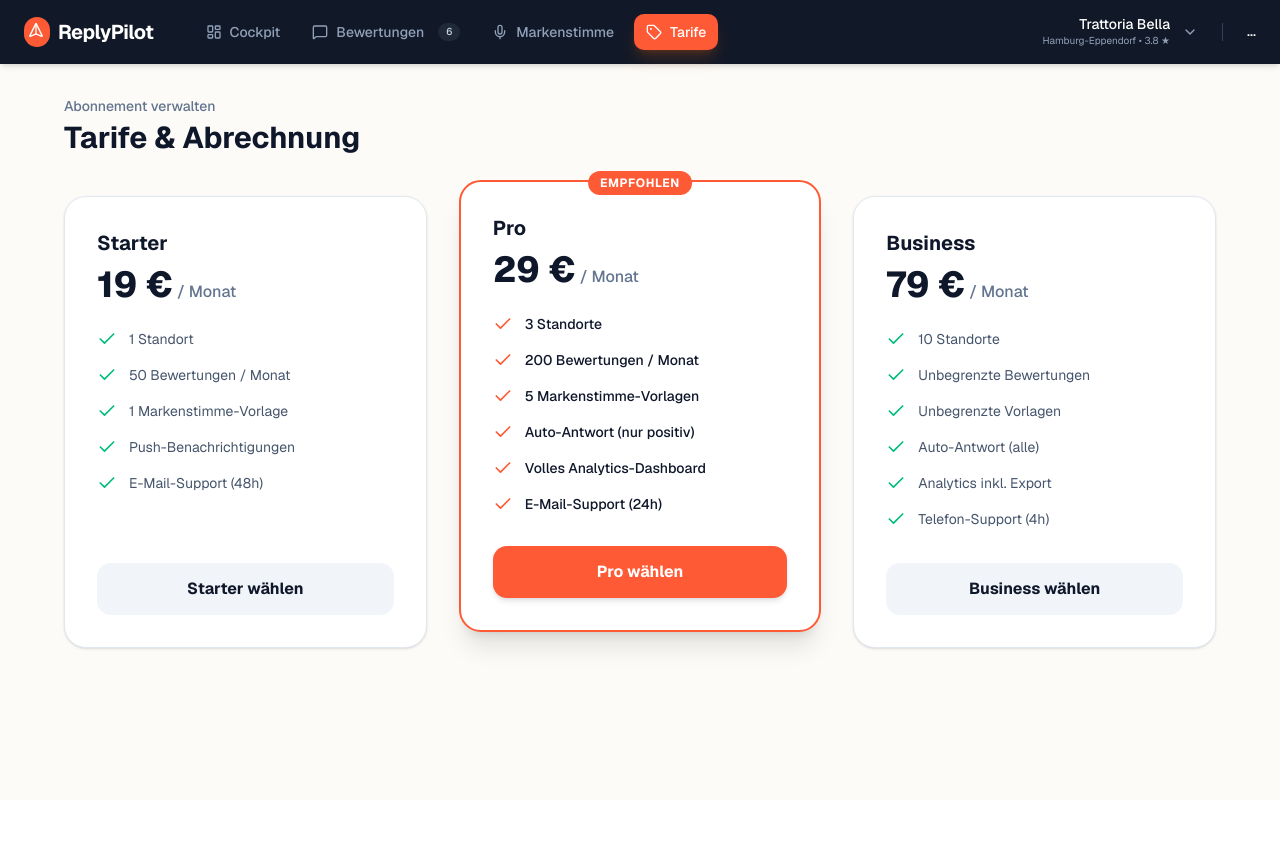
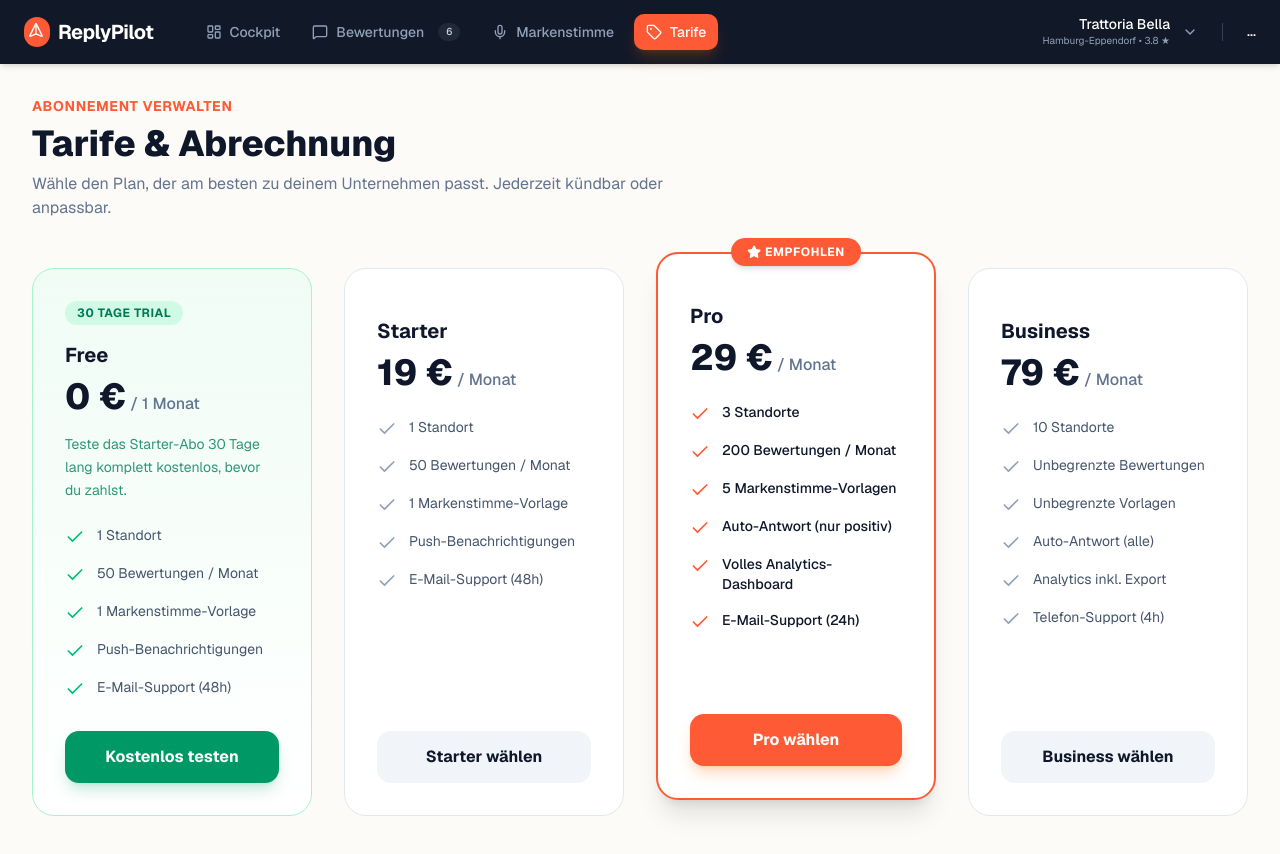
Before and after one commit to MalikParvez1/ReplyPilot, a Next.js app: page /dashboard/tarife in a window 1280 px wide. Shown: the top 854 px of the page. Before the commit the page ends 800 px from the top, so only its background shows below. Built offline with nearby package versions, Linux system fonts and the light colour scheme; no server answers.

Commit message:
add tarife page

```diff
--- a/app/dashboard/tarife/page.tsx
+++ b/app/dashboard/tarife/page.tsx
@@ -1,30 +1,38 @@
 "use client";
 
-import { useState } from "react";
-import { Check, Loader2 } from "lucide-react";
+import { useState, useEffect } from "react";
+import { Check, Loader2, Star } from "lucide-react";
 import { useAuth } from "@clerk/nextjs";
 
-// Hier trägst du später deine echten Preis-IDs aus dem Stripe-Dashboard ein!
-// (Format: price_1OaXyz...)
 const STRIPE_PRICE_IDS = {
-  starter: process.env.STRIPE_STARTER_ID,
-  pro: process.env.STRIPE_PRO_ID,
-  business: process.env.STRIPE_BUSINESS_ID
+  free: process.env.NEXT_PUBLIC_STRIPE_FREE_ID,
+  starter: process.env.NEXT_PUBLIC_STRIPE_STARTER_ID,
+  pro: process.env.NEXT_PUBLIC_STRIPE_PRO_ID,
+  business: process.env.NEXT_PUBLIC_STRIPE_BUSINESS_ID,
 };
-
-
-
-
-
 
 export default function TarifePage() {
   const { userId } = useAuth();
   const [loadingPriceId, setLoadingPriceId] = useState<string | null>(null);
+  const [isMounted, setIsMounted] = useState(false);
 
-    const handleSubscribe = async (priceId: string) => {
-      // Sicherheitsabfrage: Wenn der Nutzer nicht eingeloggt ist, breche ab
+  // MOCK: Hier würdest du später aus deiner Datenbank abfragen, welchen Tarif der Nutzer hat.
+  // Zum Testen kannst du hier z.B. STRIPE_PRICE_IDS.starter eintragen, um zu sehen wie es aussieht!
+  const currentPlanId: string | null = null;
+
+  useEffect(() => {
+    // eslint-disable-next-line react-hooks/set-state-in-effect
+    setIsMounted(true);
+  }, []);
+
+  const handleSubscribe = async (priceId?: string, trialPeriodDays?: number) => {
     if (!userId) {
       console.error("Nur eingeloggte Nutzer können einen Tarif wählen.");
+      return;
+    }
+
+    if (!priceId) {
+      console.error("Keine Stripe-Preis-ID konfiguriert.");
       return;
     }
 
@@ -34,12 +42,11 @@ export default function TarifePage() {
       const response = await fetch("/api/stripe/checkout", {
         method: "POST",
         headers: { "Content-Type": "application/json" },
-        body: JSON.stringify({ priceId }),
+        body: JSON.stringify({ priceId, trialPeriodDays }),
       });
 
       const data = await response.json();
 
-      // Leite den Nutzer auf die von Stripe generierte URL weiter
       if (data.url) {
         window.location.href = data.url;
       }
@@ -51,88 +58,172 @@ export default function TarifePage() {
   };
 
   return (
-    <div className="max-w-6xl mx-auto animate-in fade-in duration-300">
-      <div className="mb-10">
-        <p className="text-sm text-slate-500 font-medium mb-1">Abonnement verwalten</p>
-        <h1 className="text-3xl font-bold text-slate-900">Tarife & Abrechnung</h1>
+    <div className="max-w-7xl mx-auto animate-in fade-in duration-300 pb-20">
+      <div className="mb-12 text-center md:text-left">
+        <p className="text-sm text-[#FF5A36] font-bold tracking-wider uppercase mb-2">Abonnement verwalten</p>
+        <h1 className="text-3xl md:text-4xl font-extrabold text-slate-900">Tarife & Abrechnung</h1>
+        <p className="text-slate-500 mt-2 max-w-2xl">Wähle den Plan, der am besten zu deinem Unternehmen passt. Jederzeit kündbar oder anpassbar.</p>
       </div>
 
-      <div className="grid grid-cols-1 md:grid-cols-3 gap-8 items-center">
+      <div className="grid grid-cols-1 lg:grid-cols-2 xl:grid-cols-4 gap-8 items-stretch mt-8">
 
-        {/* Starter Plan */}
-        <div className="p-8 rounded-3xl bg-white border border-slate-200 shadow-sm flex flex-col h-full">
-          <h3 className="text-xl font-bold text-slate-900 mb-2">Starter</h3>
+        {/* --- GRATIS TEST PLAN --- */}
+        <div className={`relative p-8 rounded-3xl flex flex-col h-full transition-all duration-300
+          ${currentPlanId === STRIPE_PRICE_IDS.free
+            ? "bg-emerald-50/50 border-2 border-emerald-500 shadow-md ring-4 ring-emerald-500/10"
+            : "bg-gradient-to-b from-emerald-50/80 to-white border border-emerald-200 hover:border-emerald-300 hover:shadow-xl hover:-translate-y-1"}`}>
+
+          <div className="mb-4 inline-flex self-start rounded-full bg-emerald-100 text-emerald-700 px-3 py-1 text-xs font-bold uppercase tracking-wider">
+            30 Tage Trial
+          </div>
+          <h3 className="text-xl font-bold text-slate-900 mb-2">Free</h3>
+          <div className="flex items-baseline space-x-1 mb-4">
+            <span className="text-4xl font-extrabold text-slate-900">0 €</span>
+            <span className="text-slate-500 font-medium">/ 1 Monat</span>
+          </div>
+          <p className="text-sm text-emerald-700/80 mb-6 leading-relaxed">Teste das Starter-Abo 30 Tage lang komplett kostenlos, bevor du zahlst.</p>
+
+          <div className="space-y-4 mb-8 flex-1">
+            {["1 Standort", "50 Bewertungen / Monat", "1 Markenstimme-Vorlage", "Push-Benachrichtigungen", "E-Mail-Support (48h)"].map((f, i) => (
+              <div key={i} className="flex items-start space-x-3">
+                <Check className="w-5 h-5 text-emerald-500 shrink-0 mt-0.5" />
+                <span className="text-slate-600 text-sm">{f}</span>
+              </div>
+            ))}
+          </div>
+
+          <button
+            onClick={() => handleSubscribe(STRIPE_PRICE_IDS.starter, 30)}
+            disabled={!isMounted || loadingPriceId !== null || !STRIPE_PRICE_IDS.starter || currentPlanId === STRIPE_PRICE_IDS.free}
+            className={`w-full py-3.5 rounded-xl font-bold transition-all flex justify-center items-center
+              ${currentPlanId === STRIPE_PRICE_IDS.free
+                ? "bg-emerald-100 text-emerald-600 cursor-not-allowed"
+                : "bg-emerald-600 hover:bg-emerald-700 text-white shadow-lg shadow-emerald-600/20 disabled:opacity-50 disabled:cursor-not-allowed"}`}
+          >
+            {loadingPriceId === STRIPE_PRICE_IDS.starter ? <Loader2 className="w-5 h-5 animate-spin" /> :
+             currentPlanId === STRIPE_PRICE_IDS.free ? "Aktueller Tarif" : "Kostenlos testen"}
+          </button>
+        </div>
+
+        {/* --- STARTER PLAN --- */}
+        <div className={`relative p-8 rounded-3xl flex flex-col h-full transition-all duration-300
+          ${currentPlanId === STRIPE_PRICE_IDS.starter
+            ? "bg-slate-50 border-2 border-slate-900 shadow-md ring-4 ring-slate-900/5"
+            : "bg-white border border-slate-200 hover:border-slate-300 hover:shadow-xl hover:-translate-y-1"}`}>
+
+          {currentPlanId === STRIPE_PRICE_IDS.starter && (
+            <div className="absolute -top-3 -right-3 bg-slate-900 text-white w-8 h-8 rounded-full flex items-center justify-center shadow-lg">
+              <Check className="w-4 h-4" />
+            </div>
+          )}
+
+          <h3 className="text-xl font-bold text-slate-900 mb-2 mt-4">Starter</h3>
           <div className="flex items-baseline space-x-1 mb-6">
             <span className="text-4xl font-extrabold text-slate-900">19 €</span>
             <span className="text-slate-500 font-medium">/ Monat</span>
           </div>
           <div className="space-y-4 mb-8 flex-1">
             {["1 Standort", "50 Bewertungen / Monat", "1 Markenstimme-Vorlage", "Push-Benachrichtigungen", "E-Mail-Support (48h)"].map((f, i) => (
-              <div key={i} className="flex items-center space-x-3">
-                <Check className="w-5 h-5 text-emerald-500 shrink-0" />
+              <div key={i} className="flex items-start space-x-3">
+                <Check className="w-5 h-5 text-slate-400 shrink-0 mt-0.5" />
                 <span className="text-slate-600 text-sm">{f}</span>
               </div>
             ))}
           </div>
+
           <button
             onClick={() => handleSubscribe(STRIPE_PRICE_IDS.starter)}
-            disabled={loadingPriceId !== null}
-            className="w-full py-3.5 rounded-xl font-bold transition-all bg-slate-100 hover:bg-slate-200 text-slate-900 flex justify-center items-center"
+            disabled={!isMounted || loadingPriceId !== null || !STRIPE_PRICE_IDS.starter || currentPlanId === STRIPE_PRICE_IDS.starter}
+            className={`w-full py-3.5 rounded-xl font-bold transition-all flex justify-center items-center
+              ${currentPlanId === STRIPE_PRICE_IDS.starter
+                ? "bg-slate-200 text-slate-500 cursor-not-allowed"
+                : "bg-slate-100 hover:bg-slate-200 text-slate-900 disabled:opacity-50 disabled:cursor-not-allowed"}`}
           >
-            {loadingPriceId === STRIPE_PRICE_IDS.starter ? <Loader2 className="w-5 h-5 animate-spin" /> : "Starter wählen"}
+            {loadingPriceId === STRIPE_PRICE_IDS.starter ? <Loader2 className="w-5 h-5 animate-spin" /> :
+             currentPlanId === STRIPE_PRICE_IDS.starter ? "Aktueller Tarif" : "Starter wählen"}
           </button>
         </div>
 
-        {/* Pro Plan */}
-        <div className="p-8 rounded-3xl bg-white border-2 border-[#FF5A36] shadow-xl relative transform md:-translate-y-4 flex flex-col h-full">
-          <div className="absolute top-0 left-1/2 transform -translate-x-1/2 -translate-y-1/2">
-            <span className="bg-[#FF5A36] text-white text-xs font-bold uppercase tracking-wider py-1 px-3 rounded-full">
-              Empfohlen
-            </span>
+        {/* --- PRO PLAN (EMPFOHLEN) --- */}
+        <div className={`relative p-8 rounded-3xl flex flex-col h-full transition-all duration-300 md:-translate-y-4
+          ${currentPlanId === STRIPE_PRICE_IDS.pro
+            ? "bg-orange-50/30 border-2 border-[#FF5A36] shadow-lg shadow-orange-500/10 ring-4 ring-[#FF5A36]/10"
+            : "bg-white border-2 border-[#FF5A36] shadow-xl hover:shadow-2xl hover:shadow-orange-500/10 hover:-translate-y-6"}`}>
+
+          <div className="absolute -top-4 left-1/2 transform -translate-x-1/2 flex items-center space-x-1 bg-[#FF5A36] text-white text-xs font-bold uppercase tracking-wider py-1.5 px-4 rounded-full shadow-md">
+            <Star className="w-3.5 h-3.5 fill-current" />
+            <span>Empfohlen</span>
           </div>
-          <h3 className="text-xl font-bold text-slate-900 mb-2">Pro</h3>
+
+          {currentPlanId === STRIPE_PRICE_IDS.pro && (
+            <div className="absolute -top-3 -right-3 bg-[#FF5A36] text-white w-8 h-8 rounded-full flex items-center justify-center shadow-lg">
+              <Check className="w-4 h-4" />
+            </div>
+          )}
+
+          <h3 className="text-xl font-bold text-slate-900 mb-2 mt-4">Pro</h3>
           <div className="flex items-baseline space-x-1 mb-6">
             <span className="text-4xl font-extrabold text-slate-900">29 €</span>
             <span className="text-slate-500 font-medium">/ Monat</span>
           </div>
           <div className="space-y-4 mb-8 flex-1">
             {["3 Standorte", "200 Bewertungen / Monat", "5 Markenstimme-Vorlagen", "Auto-Antwort (nur positiv)", "Volles Analytics-Dashboard", "E-Mail-Support (24h)"].map((f, i) => (
-              <div key={i} className="flex items-center space-x-3">
-                <Check className="w-5 h-5 text-[#FF5A36] shrink-0" />
+              <div key={i} className="flex items-start space-x-3">
+                <Check className="w-5 h-5 text-[#FF5A36] shrink-0 mt-0.5" />
                 <span className="text-slate-900 font-medium text-sm">{f}</span>
               </div>
             ))}
           </div>
+
           <button
             onClick={() => handleSubscribe(STRIPE_PRICE_IDS.pro)}
-            disabled={loadingPriceId !== null}
-            className="w-full py-3.5 rounded-xl font-bold transition-all bg-[#FF5A36] hover:bg-[#e04a29] text-white shadow-md flex justify-center items-center"
+            disabled={!isMounted || loadingPriceId !== null || !STRIPE_PRICE_IDS.pro || currentPlanId === STRIPE_PRICE_IDS.pro}
+            className={`w-full py-3.5 rounded-xl font-bold transition-all flex justify-center items-center
+              ${currentPlanId === STRIPE_PRICE_IDS.pro
+                ? "bg-orange-100 text-orange-600 cursor-not-allowed"
+                : "bg-[#FF5A36] hover:bg-[#e04a29] text-white shadow-lg shadow-orange-500/25 disabled:opacity-50 disabled:cursor-not-allowed"}`}
           >
-            {loadingPriceId === STRIPE_PRICE_IDS.pro ? <Loader2 className="w-5 h-5 animate-spin" /> : "Pro wählen"}
+            {loadingPriceId === STRIPE_PRICE_IDS.pro ? <Loader2 className="w-5 h-5 animate-spin" /> :
+             currentPlanId === STRIPE_PRICE_IDS.pro ? "Aktueller Tarif" : "Pro wählen"}
           </button>
         </div>
 
-        {/* Business Plan */}
-        <div className="p-8 rounded-3xl bg-white border border-slate-200 shadow-sm flex flex-col h-full">
-          <h3 className="text-xl font-bold text-slate-900 mb-2">Business</h3>
+        {/* --- BUSINESS PLAN --- */}
+        <div className={`relative p-8 rounded-3xl flex flex-col h-full transition-all duration-300
+          ${currentPlanId === STRIPE_PRICE_IDS.business
+            ? "bg-slate-50 border-2 border-slate-900 shadow-md ring-4 ring-slate-900/5"
+            : "bg-white border border-slate-200 hover:border-slate-300 hover:shadow-xl hover:-translate-y-1"}`}>
+
+          {currentPlanId === STRIPE_PRICE_IDS.business && (
+            <div className="absolute -top-3 -right-3 bg-slate-900 text-white w-8 h-8 rounded-full flex items-center justify-center shadow-lg">
+              <Check className="w-4 h-4" />
+            </div>
+          )}
+
+          <h3 className="text-xl font-bold text-slate-900 mb-2 mt-4">Business</h3>
           <div className="flex items-baseline space-x-1 mb-6">
             <span className="text-4xl font-extrabold text-slate-900">79 €</span>
             <span className="text-slate-500 font-medium">/ Monat</span>
           </div>
           <div className="space-y-4 mb-8 flex-1">
             {["10 Standorte", "Unbegrenzte Bewertungen", "Unbegrenzte Vorlagen", "Auto-Antwort (alle)", "Analytics inkl. Export", "Telefon-Support (4h)"].map((f, i) => (
-              <div key={i} className="flex items-center space-x-3">
-                <Check className="w-5 h-5 text-emerald-500 shrink-0" />
+              <div key={i} className="flex items-start space-x-3">
+                <Check className="w-5 h-5 text-slate-400 shrink-0 mt-0.5" />
                 <span className="text-slate-600 text-sm">{f}</span>
               </div>
             ))}
           </div>
+
           <button
             onClick={() => handleSubscribe(STRIPE_PRICE_IDS.business)}
-            disabled={loadingPriceId !== null}
-            className="w-full py-3.5 rounded-xl font-bold transition-all bg-slate-100 hover:bg-slate-200 text-slate-900 flex justify-center items-center"
+            disabled={!isMounted || loadingPriceId !== null || !STRIPE_PRICE_IDS.business || currentPlanId === STRIPE_PRICE_IDS.business}
+            className={`w-full py-3.5 rounded-xl font-bold transition-all flex justify-center items-center
+              ${currentPlanId === STRIPE_PRICE_IDS.business
+                ? "bg-slate-200 text-slate-500 cursor-not-allowed"
+                : "bg-slate-100 hover:bg-slate-200 text-slate-900 disabled:opacity-50 disabled:cursor-not-allowed"}`}
           >
-            {loadingPriceId === STRIPE_PRICE_IDS.business ? <Loader2 className="w-5 h-5 animate-spin" /> : "Business wählen"}
+            {loadingPriceId === STRIPE_PRICE_IDS.business ? <Loader2 className="w-5 h-5 animate-spin" /> :
+             currentPlanId === STRIPE_PRICE_IDS.business ? "Aktueller Tarif" : "Business wählen"}
           </button>
         </div>
 
```
Also changed, not shown: app/api/stripe/checkout/route.ts (+11 -13 lines). Lines whose indentation alone changed are shown as unchanged.
